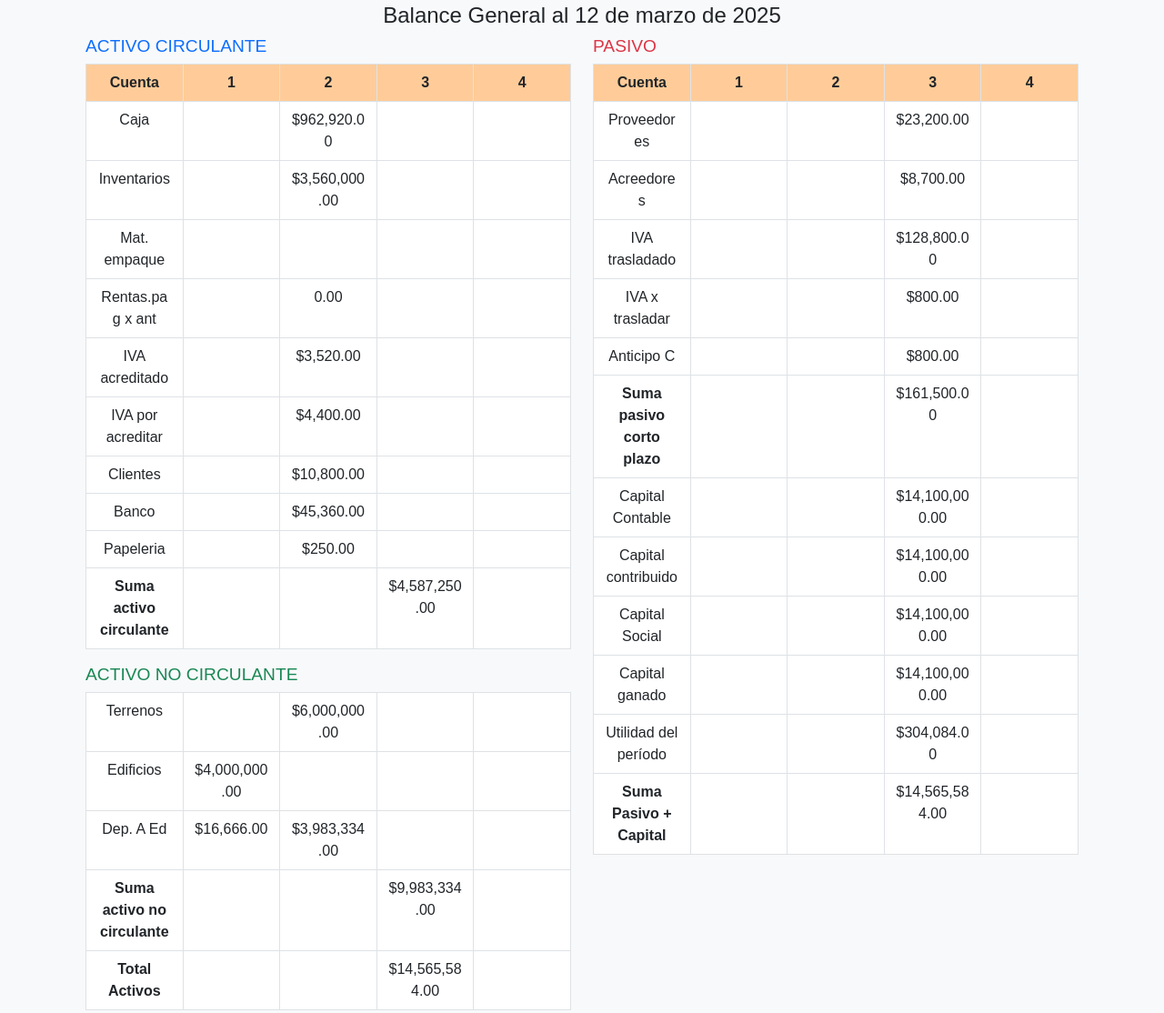
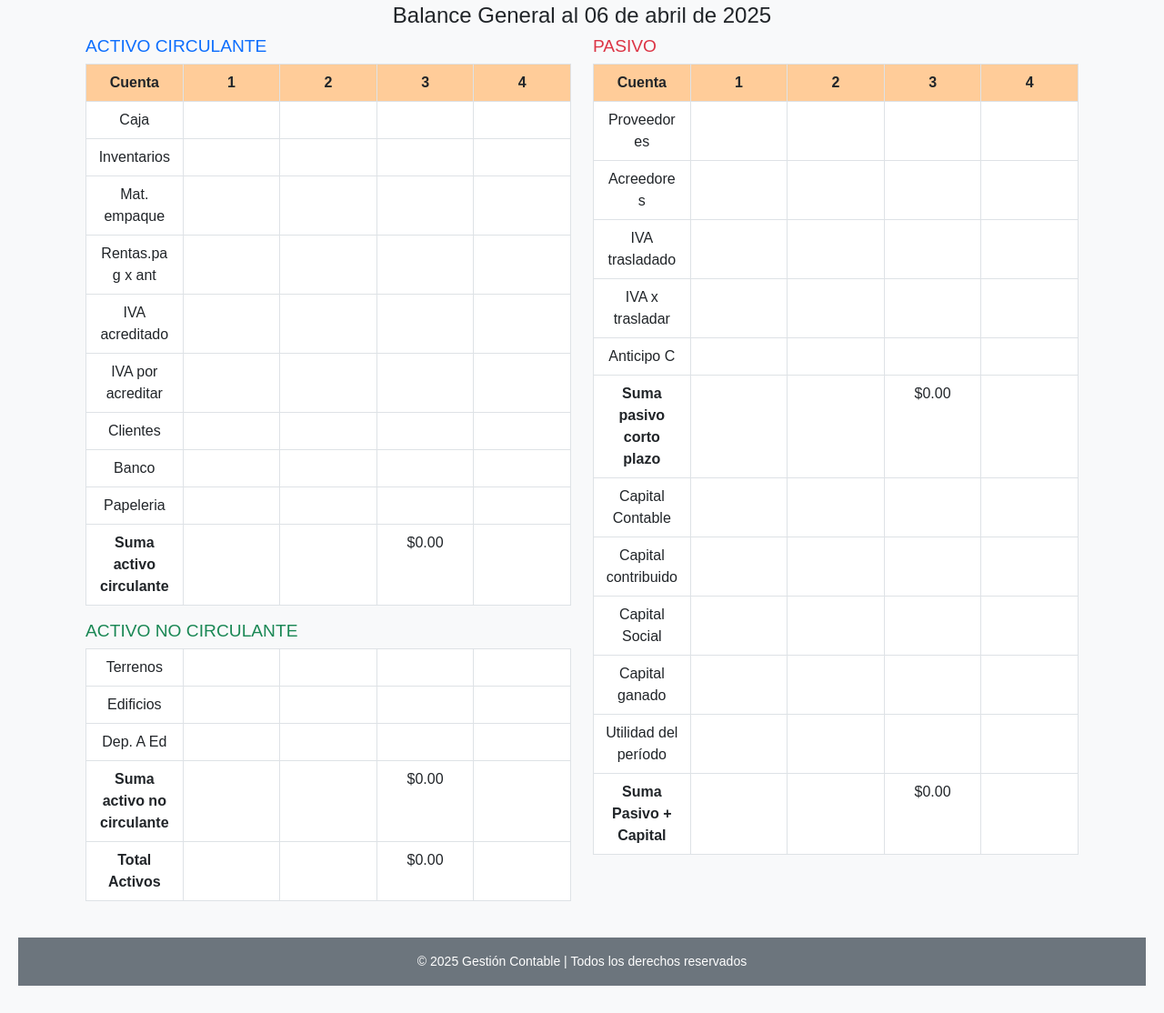
Before and after one commit to TrzA191/Proyecto-Contable, a plain HTML site: page html/seccion3.html in a window 1280 px wide. Shown: the part 234-1348 px from the top of the page at 91% size. Drawn offline with nearby package versions, Linux system fonts and the light colour scheme.

Commit message:
Actualizado

```diff
--- a/html/seccion3.html
+++ b/html/seccion3.html
@@ -3,12 +3,11 @@
 <head>
     <meta charset="UTF-8">
     <meta name="viewport" content="width=device-width, initial-scale=1.0">
-    <title>Gestión Contable</title>
-    <!-- Bootstrap CSS -->
+    <title>Gestión Contable - Balance General</title>
     <link href="https://cdn.jsdelivr.net/npm/bootstrap@5.3.0/dist/css/bootstrap.min.css" rel="stylesheet">
     <link rel="stylesheet" href="/styles/incio.css">
 </head>
-<body>
+<body class="balance-general">
     <header class="bg-primary text-white">
         <div class="container d-flex justify-content-between align-items-center py-3">
             <h1 class="m-0" style="font-size: 1.8rem;">Gestión Contable</h1>
@@ -22,13 +21,13 @@
                     <li class="nav-item"><a class="nav-link" href="/index.html">Libro Diario</a></li>
                     <li class="nav-item"><a class="nav-link" href="/html/seccion1.html">Libro Mayor</a></li>
                     <li class="nav-item"><a class="nav-link" href="/html/seccion2.html">Balanza de Comprobación</a></li>
-                    <li class="nav-item"><a class="nav-link" href="/html/seccion3.html">Balance General</a></li>
+                    <li class="nav-item"><a class="nav-link active" href="/html/seccion3.html">Balance General</a></li>
                 </ul>
             </nav>
         </section>
 
         <div class="container mt-4">
-            <h2 class="text-center">Balance General al 12 de marzo de 2025</h2>
+            <h2 class="text-center">Balance General al <span id="fecha-balance">12 de marzo de 2025</span></h2>
             <div class="row">
                 <!-- Activo -->
                 <div class="col-md-6">
@@ -37,30 +36,28 @@
                         <thead>
                             <tr><th>Cuenta</th><th>1</th><th>2</th><th>3</th><th>4</th></tr>
                         </thead>
-                        <tbody>
-                            <tr><td>Caja</td><td></td><td>$962,920.00</td><td></td><td></td></tr>
-<tr><td>Inventarios</td><td></td><td>$3,560,000.00</td><td></td><td></td></tr>
-<tr><td>Mat. empaque</td><td></td><td></td><td></td><td></td></tr>
-<tr><td>Rentas.pag x ant</td><td></td><td>0.00</td><td></td><td></td></tr>
-<tr><td>IVA acreditado</td><td></td><td>$3,520.00</td><td></td><td></td></tr>
-<tr><td>IVA por acreditar</td><td></td><td>$4,400.00</td><td></td><td></td></tr>
-<tr><td>Clientes</td><td></td><td>$10,800.00</td><td></td><td></td></tr>
-<tr><td>Banco</td><td></td><td>$45,360.00</td><td></td><td></td></tr>
-<tr><td>Papeleria</td><td></td><td>$250.00</td><td></td><td></td></tr>
-
-
-                            <tr class="total"><td><strong>Suma activo circulante</strong></td><td></td><td></td><td>$,582,250.00</td><td></td></tr>
+                        <tbody id="activo-circulante">
+                            <tr data-cuenta="Caja"><td>Caja</td><td></td><td class="valor"></td><td></td><td></td></tr>
+                            <tr data-cuenta="Inventarios"><td>Inventarios</td><td></td><td class="valor"></td><td></td><td></td></tr>
+                            <tr data-cuenta="Mat. empaque"><td>Mat. empaque</td><td></td><td class="valor"></td><td></td><td></td></tr>
+                            <tr data-cuenta="Rentas.pag x ant"><td>Rentas.pag x ant</td><td></td><td class="valor"></td><td></td><td></td></tr>
+                            <tr data-cuenta="IVA acreditado"><td>IVA acreditado</td><td></td><td class="valor"></td><td></td><td></td></tr>
+                            <tr data-cuenta="IVA por acreditar"><td>IVA por acreditar</td><td></td><td class="valor"></td><td></td><td></td></tr>
+                            <tr data-cuenta="Clientes"><td>Clientes</td><td></td><td class="valor"></td><td></td><td></td></tr>
+                            <tr data-cuenta="Banco"><td>Banco</td><td></td><td class="valor"></td><td></td><td></td></tr>
+                            <tr data-cuenta="Papeleria"><td>Papeleria</td><td></td><td class="valor"></td><td></td><td></td></tr>
+                            <tr class="total"><td><strong>Suma activo circulante</strong></td><td></td><td></td><td class="suma-circulante"></td><td></td></tr>
                         </tbody>
                     </table>
 
                     <h4 class="text-success">ACTIVO NO CIRCULANTE</h4>
                     <table class="table table-bordered text-center">
-                        <tbody>
-                            <tr><td>Terrenos</td><td></td><td>$6,000,000.00</td><td></td><td></td></tr>
-                            <tr><td>Edificios</td><td>$4,000,000.00</td><td></td><td></td><td></td></tr>
-                            <tr><td>Dep. A Ed</td><td>$16,666.00</td><td>$3,983,334.00</td><td></td><td></td></tr>
-                            <tr class="total"><td><strong>Suma activo no circulante</strong></td><td></td><td></td><td>$9,983,334.00</td><td></td></tr>
-                            <tr class="total"><td><strong>Total Activos</strong></td><td></td><td></td><td>$14,565,584.00</td><td></td></tr>
+                        <tbody id="activo-no-circulante">
+                            <tr data-cuenta="Terrenos"><td>Terrenos</td><td></td><td class="valor"></td><td></td><td></td></tr>
+                            <tr data-cuenta="Edificios"><td>Edificios</td><td class="valor"></td><td></td><td></td><td></td></tr>
+                            <tr data-cuenta="Dep. A Ed"><td>Dep. A Ed</td><td class="valor"></td><td class="valor"></td><td></td><td></td></tr>
+                            <tr class="total"><td><strong>Suma activo no circulante</strong></td><td></td><td></td><td class="suma-no-circulante"></td><td></td></tr>
+                            <tr class="total"><td><strong>Total Activos</strong></td><td></td><td></td><td class="total-activos"></td><td></td></tr>
                         </tbody>
                     </table>
                 </div>
@@ -72,23 +69,21 @@
                         <thead>
                             <tr><th>Cuenta</th><th>1</th><th>2</th><th>3</th><th>4</th></tr>
                         </thead>
-                        <tbody>
-                            <tr><td>Proveedores</td><td></td><td></td><td>$23,200.00</td><td></td></tr>
-                            <tr><td>Acreedores</td><td></td><td></td><td>$8,700.00</td><td></td></tr>
-                            <tr><td>IVA trasladado</td><td></td><td></td><td>$128,800.00</td><td></td></tr>
-                            <tr><td>IVA x trasladar</td><td></td><td></td><td>$800.00</td><td></td></tr>
-                            <tr><td>Anticipo C</td><td></td><td></td><td>$800.00</td><td></td></tr>
-                            <tr class="total"><td><strong>Suma pasivo corto plazo</strong></td><td></td><td></td><td>$161,500.00</td><td></td></tr>
-                            <tr><td>Capital Contable</td><td></td><td></td><td>$14,100,000.00</td><td></td></tr>
-                            <tr><td>Capital contribuido</td><td></td><td></td><td>$14,100,000.00</td><td></td></tr>
-                            <tr><td>Capital Social</td><td></td><td></td><td>$14,100,000.00</td><td></td></tr>
-                            <tr><td>Capital ganado</td><td></td><td></td><td>$14,100,000.00</td><td></td></tr>
-                            <tr><td>Utilidad del período</td><td></td><td></td><td>$304,084.00</td><td></td></tr>
-                            <tr class="total"><td><strong>Suma Pasivo + Capital</strong></td><td></td><td></td><td>$14,565,584.00</td><td></td></tr>
+                        <tbody id="pasivo-capital">
+                            <tr data-cuenta="Proveedores"><td>Proveedores</td><td></td><td></td><td class="valor"></td><td></td></tr>
+                            <tr data-cuenta="Acreedores"><td>Acreedores</td><td></td><td></td><td class="valor"></td><td></td></tr>
+                            <tr data-cuenta="IVA trasladado"><td>IVA trasladado</td><td></td><td></td><td class="valor"></td><td></td></tr>
+                            <tr data-cuenta="IVA x trasladar"><td>IVA x trasladar</td><td></td><td></td><td class="valor"></td><td></td></tr>
+                            <tr data-cuenta="Anticipo C"><td>Anticipo C</td><td></td><td></td><td class="valor"></td><td></td></tr>
+                            <tr class="total"><td><strong>Suma pasivo corto plazo</strong></td><td></td><td></td><td class="suma-pasivo"></td><td></td></tr>
+                            <tr data-cuenta="Capital Contable"><td>Capital Contable</td><td></td><td></td><td class="valor"></td><td></td></tr>
+                            <tr data-cuenta="Capital contribuido"><td>Capital contribuido</td><td></td><td></td><td class="valor"></td><td></td></tr>
+                            <tr data-cuenta="Capital Social"><td>Capital Social</td><td></td><td></td><td class="valor"></td><td></td></tr>
+                            <tr data-cuenta="Capital ganado"><td>Capital ganado</td><td></td><td></td><td class="valor"></td><td></td></tr>
+                            <tr data-cuenta="Utilidad del período"><td>Utilidad del período</td><td></td><td></td><td class="valor"></td><td></td></tr>
+                            <tr class="total"><td><strong>Suma Pasivo + Capital</strong></td><td></td><td></td><td class="total-pasivo-capital"></td><td></td></tr>
                         </tbody>
                     </table>
-
-
                 </div>
             </div>
         </div>
@@ -98,7 +93,6 @@
         <p>© 2025 Gestión Contable | Todos los derechos reservados</p>
     </footer>
 
-    <!-- Scripts -->
     <script src="https://cdn.jsdelivr.net/npm/bootstrap@5.3.0/dist/js/bootstrap.bundle.min.js"></script>
     <script src="/scripts/app.js"></script>
 </body>
--- a/scripts/app.js
+++ b/scripts/app.js
@@ -483,3 +483,110 @@ document.addEventListener("DOMContentLoaded", () => {
     // Llamada a la función al cargar la página
     calcularSumaActivoCirculante();
 });
+
+function generarBalanceGeneral() {
+    // Obtener datos de la balanza de comprobación
+    const datosBalanza = JSON.parse(sessionStorage.getItem('datosContables')) || [];
+
+    // Procesar los datos para obtener saldos
+    const saldos = {};
+    datosBalanza.forEach(item => {
+        if (!saldos[item.cuenta]) {
+            saldos[item.cuenta] = { debe: 0, haber: 0 };
+        }
+        if (item.debe) saldos[item.cuenta].debe += item.debe;
+        if (item.haber) saldos[item.cuenta].haber += item.haber;
+    });
+
+    // Mapeo de cuentas específico para casos especiales
+    const mapeoEspecial = {
+        "IVA por accediar": "IVA por acreditar" // Corrige el typo
+    };
+
+    // Actualizar todas las cuentas del balance
+    document.querySelectorAll('[data-cuenta]').forEach(row => {
+        const cuentaBalance = row.getAttribute('data-cuenta');
+        const valorCells = row.querySelectorAll('.valor');
+
+        // Buscar la cuenta en los saldos (incluyendo mapeo especial)
+        let cuentaKey = cuentaBalance;
+        if (mapeoEspecial[cuentaBalance]) {
+            cuentaKey = mapeoEspecial[cuentaBalance];
+        }
+
+        if (saldos[cuentaKey]) {
+            const esActivo = row.closest('#activo-circulante, #activo-no-circulante');
+            const esPasivo = row.closest('#pasivo-capital');
+
+            valorCells.forEach(cell => {
+                // Determinar si es columna de debe (primera columna con clase valor)
+                const esDebe = cell === valorCells[0] && valorCells.length > 1;
+
+                let saldo = 0;
+                if (esActivo) {
+                    saldo = saldos[cuentaKey].debe - saldos[cuentaKey].haber;
+                } else if (esPasivo) {
+                    saldo = saldos[cuentaKey].haber - saldos[cuentaKey].debe;
+                }
+
+                // Mostrar saldo aunque sea cero o negativo
+                cell.textContent = `$${saldo.toFixed(2)}`;
+            });
+        }
+    });
+
+    // Calcular sumas y totales
+    calcularSumasBalanceGeneral();
+
+    // Actualizar fecha
+    const fechaElement = document.getElementById('fecha-balance');
+    if (fechaElement) {
+        const hoy = new Date();
+        fechaElement.textContent = hoy.toLocaleDateString('es-ES', {
+            day: '2-digit', month: 'long', year: 'numeric'
+        });
+    }
+}
+
+function calcularSumasBalanceGeneral() {
+    // Suma Activo Circulante
+    let sumaCirculante = 0;
+    document.querySelectorAll('#activo-circulante tr[data-cuenta] td.valor').forEach(td => {
+        if (td.textContent) {
+            sumaCirculante += parseFloat(td.textContent.replace(/[^0-9.-]/g, ''));
+        }
+    });
+    document.querySelector('.suma-circulante').textContent = `$${sumaCirculante.toFixed(2)}`;
+
+    // Suma Activo No Circulante
+    let sumaNoCirculante = 0;
+    document.querySelectorAll('#activo-no-circulante tr[data-cuenta] td.valor').forEach(td => {
+        if (td.textContent) {
+            sumaNoCirculante += parseFloat(td.textContent.replace(/[^0-9.-]/g, ''));
+        }
+    });
+    document.querySelector('.suma-no-circulante').textContent = `$${sumaNoCirculante.toFixed(2)}`;
+
+    // Total Activos
+    const totalActivos = sumaCirculante + sumaNoCirculante;
+    document.querySelector('.total-activos').textContent = `$${totalActivos.toFixed(2)}`;
+
+    // Suma Pasivo
+    let sumaPasivo = 0;
+    document.querySelectorAll('#pasivo-capital tr[data-cuenta] td.valor').forEach(td => {
+        if (td.textContent && !td.closest('.total')) {
+            sumaPasivo += parseFloat(td.textContent.replace(/[^0-9.-]/g, ''));
+        }
+    });
+    document.querySelector('.suma-pasivo').textContent = `$${sumaPasivo.toFixed(2)}`;
+
+    // Total Pasivo + Capital
+    document.querySelector('.total-pasivo-capital').textContent = `$${totalActivos.toFixed(2)}`;
+}
+
+// Ejecutar al cargar la página del balance general
+document.addEventListener("DOMContentLoaded", function () {
+    if (document.querySelector("body.balance-general")) {
+        generarBalanceGeneral();
+    }
+});
```
